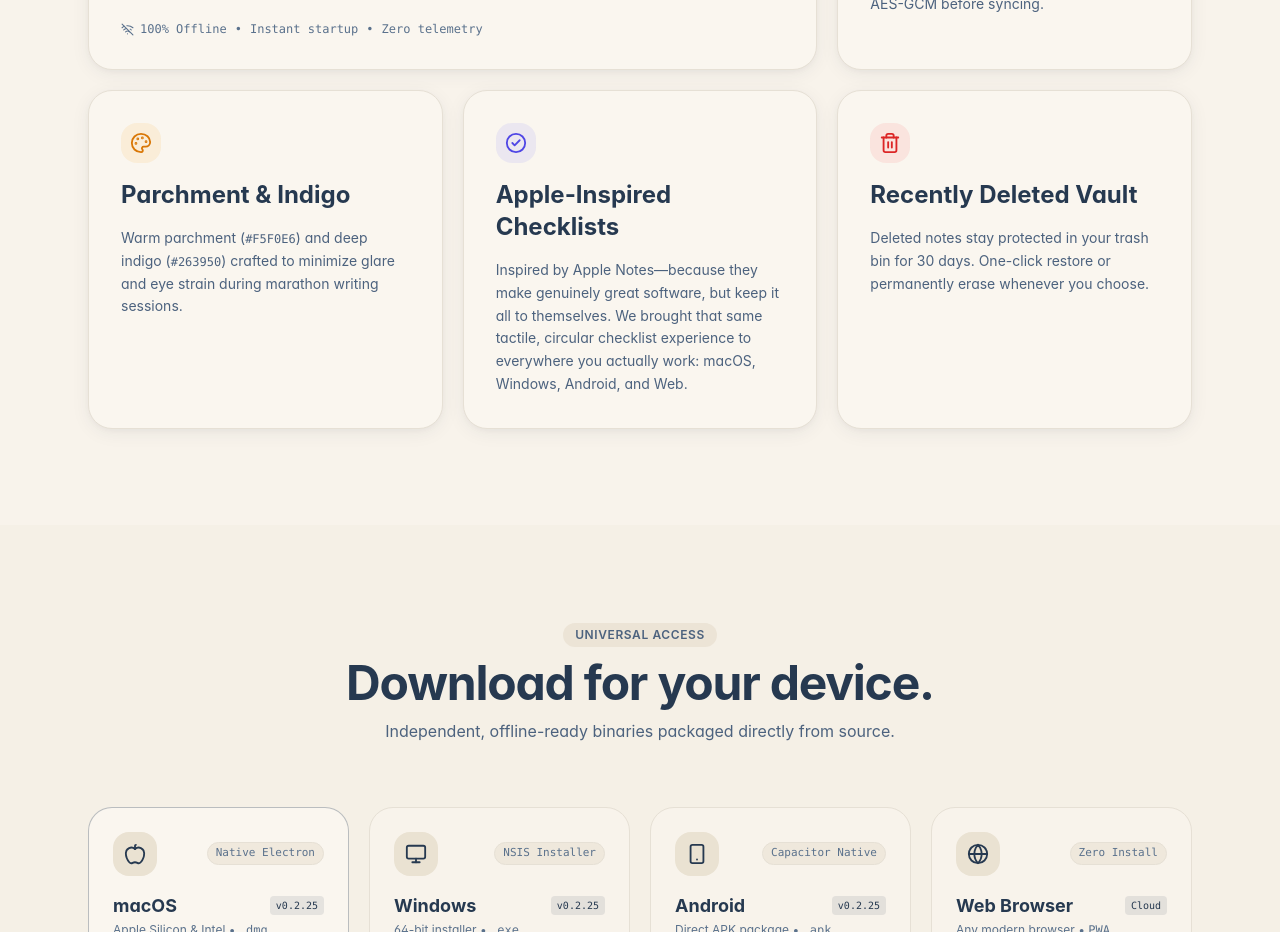
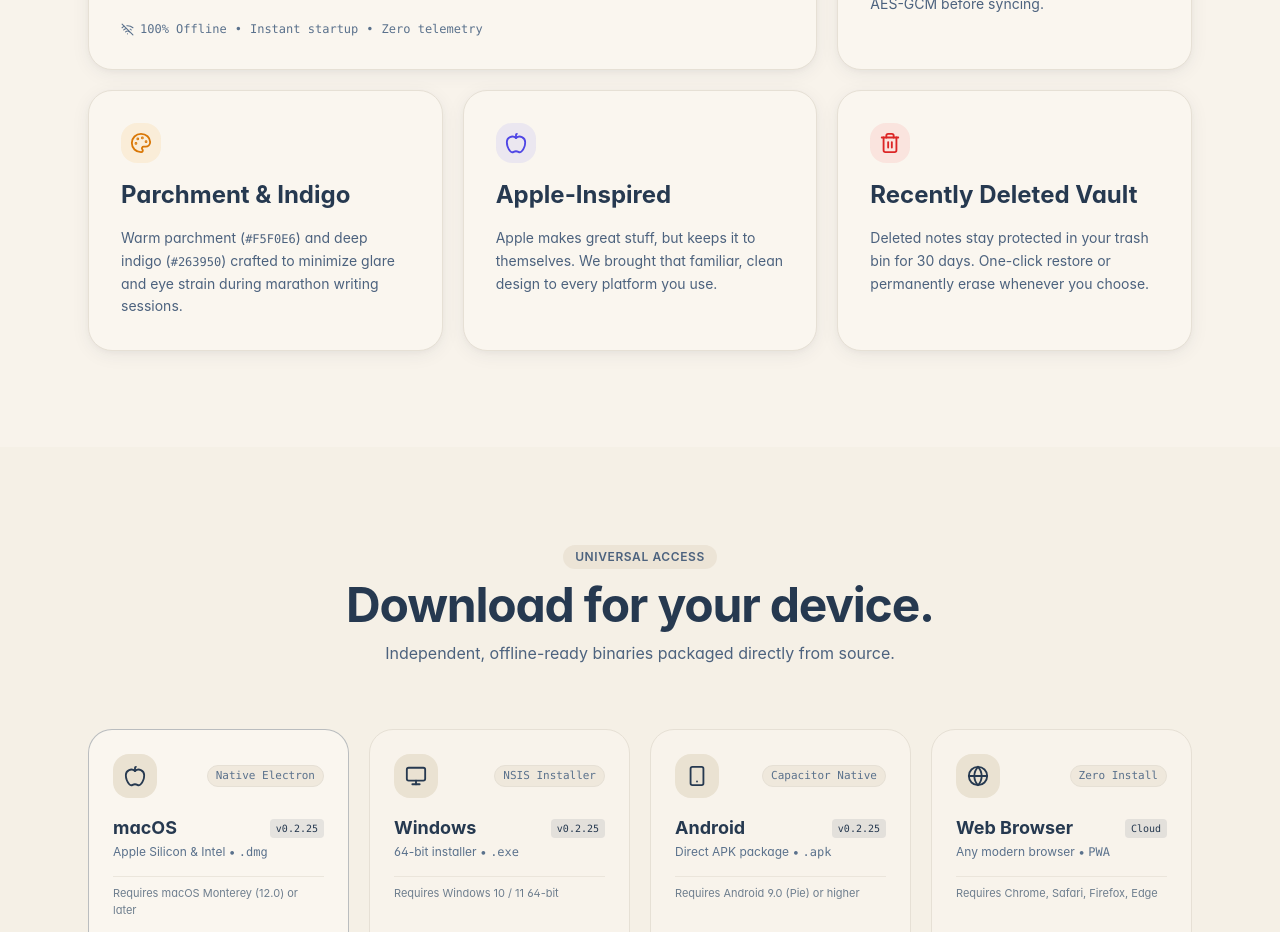
Before and after one commit to Ahmed-Farook/texo-landing-page, a React (Vite) app: page / in a window 1280 px wide. Shown: the part 2200-3132 px from the top of the page. Built offline with nearby package versions, Linux system fonts and the light colour scheme; no server answers.

Commit message:
copy: simplify Apple-Inspired bento card title and text

```diff
--- a/src/components/Features.tsx
+++ b/src/components/Features.tsx
@@ -3,7 +3,7 @@ import {
   Zap,
   Lock,
   Palette,
-  CheckCircle2,
+  Apple,
   Trash2,
   WifiOff,
 } from 'lucide-react';
@@ -82,18 +82,17 @@ export const Features: React.FC = () => {
             </p>
           </div>
 
-          {/* Bento Card 4: Apple-Inspired Checklists */}
+          {/* Bento Card 4: Apple-Inspired */}
           <div className="p-5 sm:p-8 rounded-2xl sm:rounded-3xl bg-[#FAF6EF] dark:bg-[#1C2733] border border-[#E6E0D5] dark:border-[#223344] shadow-soft space-y-4">
             <div className="w-10 h-10 rounded-2xl bg-indigo-500/10 text-indigo-600 dark:text-indigo-400 flex items-center justify-center">
-              <CheckCircle2 size={22} />
+              <Apple size={22} />
             </div>
             <h3 className="text-xl sm:text-2xl font-bold text-[#263950] dark:text-[#E8EEF3]">
-              Apple-Inspired Checklists
+              Apple-Inspired
             </h3>
             <p className="text-sm text-[#4C627E] dark:text-[#8AA0B4] leading-relaxed">
-              Inspired by Apple Notes—because they make genuinely great software, but keep it
-              all to themselves. We brought that same tactile, circular checklist experience to
-              everywhere you actually work: macOS, Windows, Android, and Web.
+              Apple makes great stuff, but keeps it to themselves. We brought that familiar,
+              clean design to every platform you use.
             </p>
           </div>
 
```
